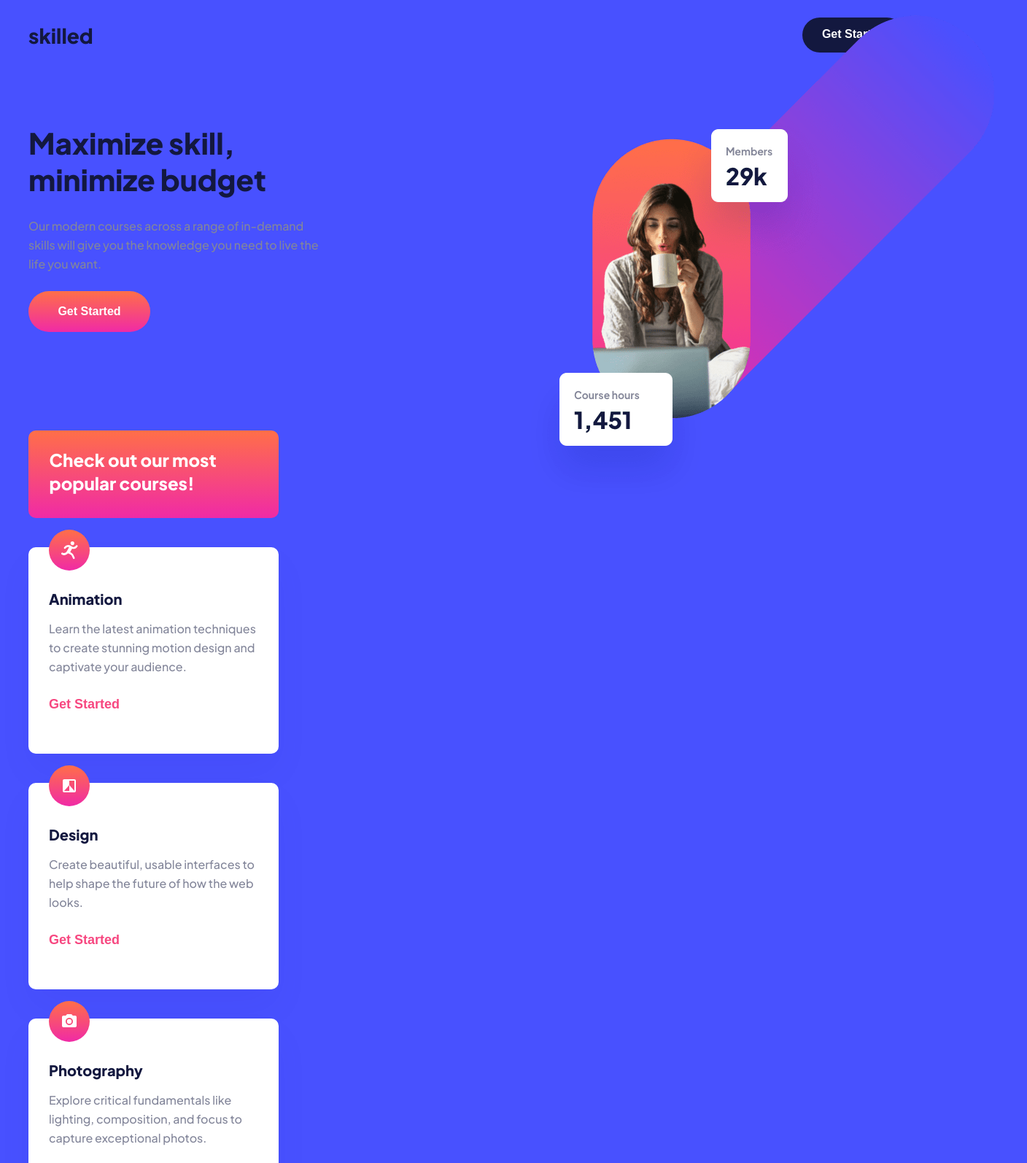
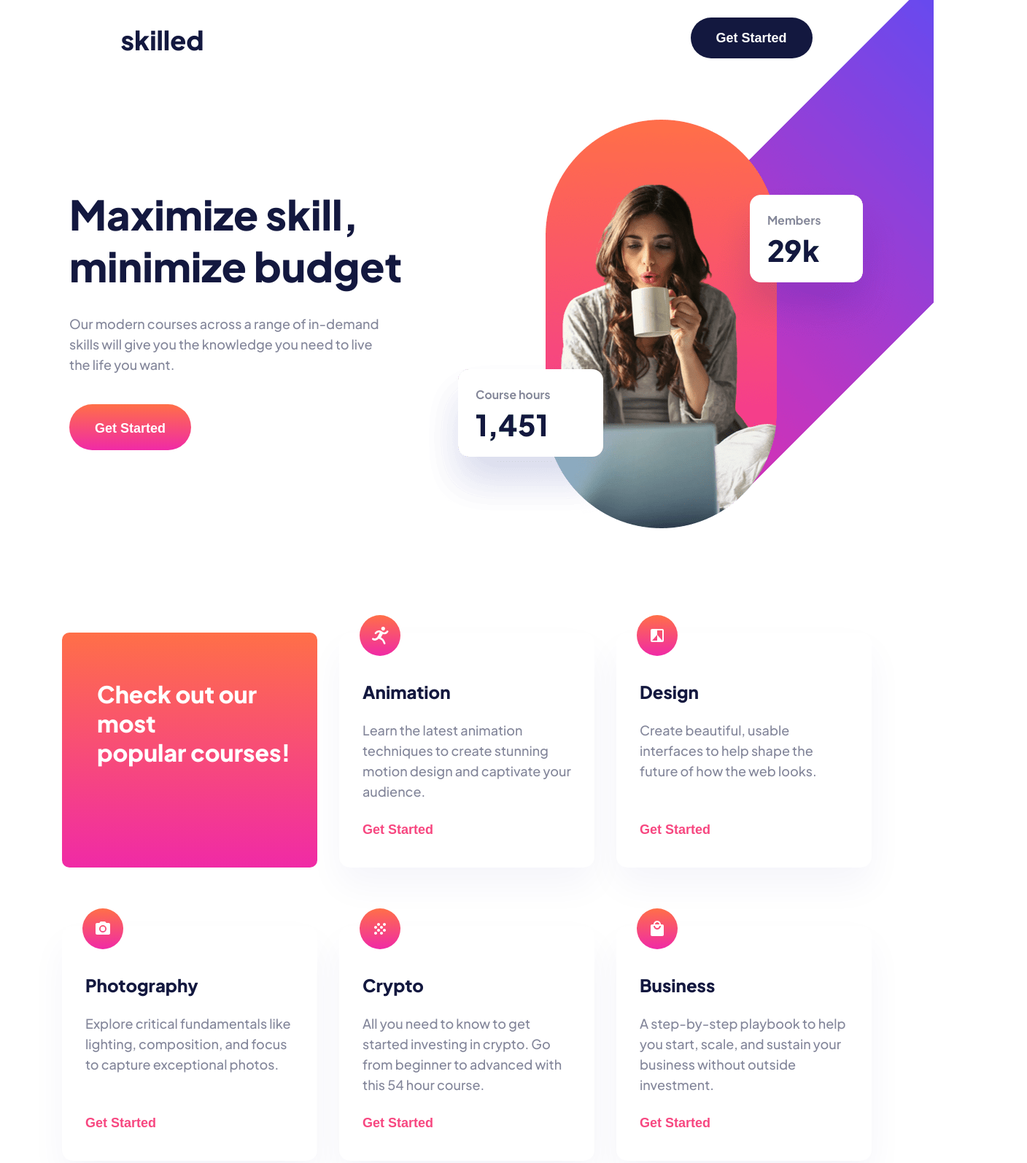
Before and after one commit to HarLey021/Skilled-E-Learning, a plain HTML site: page index.html in a window 1280 px wide. Shown: the top 1594 px of the page at 73% size, 1408 px wide, since content can reach past the window. Drawn offline with Linux system fonts and the light colour scheme.

Commit message:
create folder

```diff
--- a/index.html
+++ b/index.html
@@ -34,7 +34,6 @@
             </div>
             <div class="main-photo">
                 <img class="mobile-photo" src="./photos/image-hero-mobile.png" alt="hero">
-            <img class="tablet-photo" src="./photos/image-hero-tablet.png" alt="">
             </div>
         </div>
         <section class="card-container">
@@ -43,7 +42,7 @@
             </div>
 
             <div class="card">
-                <img src="./photos/icon-animation.svg" alt="Animation">
+                <img class="icon" src="./photos/icon-animation.svg" alt="Animation">
                 <div>
                     <h3>Animation</h3>
                     <p>Learn the latest animation techniques to create stunning motion design and captivate your
@@ -53,7 +52,7 @@
             </div>
 
             <div class="card">
-                <img src="./photos/icon-design.svg" alt="Design">
+                <img class="icon" src="./photos/icon-design.svg" alt="Design">
                 <div>
                     <h3>Design</h3>
                     <p>Create beautiful, usable interfaces to help shape the future of how the web looks.</p>
@@ -62,7 +61,7 @@
             </div>
 
             <div class="card">
-                <img src="./photos/icon-photography.svg" alt="Photography">
+                <img class="icon" src="./photos/icon-photography.svg" alt="Photography">
                 <div>
                     <h3>Photography</h3>
                     <p>Explore critical fundamentals like lighting, composition, and focus to capture exceptional
@@ -72,17 +71,18 @@
             </div>
 
             <div class="card">
-                <img src="./photos/icon-crypto.svg" alt="Crypto">
+                <img class="icon" src="./photos/icon-crypto.svg" alt="Crypto">
                 <div>
                     <h3>Crypto</h3>
-                    <p>All you need to know to get started investing in crypto. Go from beginner to advanced with this
+                    <p>All you need to know to get started investing in crypto. Go from beginner to advanced with
+                        this
                         54 hour course.</p>
                     <button>Get Started</button>
                 </div>
             </div>
 
             <div class="card">
-                <img src="./photos/icon-business.svg" alt="Business">
+                <img class="icon" src="./photos/icon-business.svg" alt="Business">
                 <div>
                     <h3>Business</h3>
                     <p>A step-by-step playbook to help you start, scale, and sustain your business without outside
@@ -94,10 +94,13 @@
     </main>
 
     <footer>
+        <div class="inner-footer">
             <h2 class="h2-footer">skilled</h2>
             <button class="btn-footer">
                 <p class="p-footer-button">Get Started</p>
+        </div>
         </button>
     </footer>
 </body>
+
 </html>
--- a/style.css
+++ b/style.css
@@ -1,40 +1,48 @@
 /* --------------------------Mobile Version-------------------------- */
-
+@media (min-width: 375px) {
   body {
-        font-family: 'Plus Jakarta Sans', sans-serif;
-        width: 375px;
+    width: 100%;
+    box-sizing: border-box;
+    font-family: "Plus Jakarta Sans", sans-serif;
     display: flex;
+    justify-content: center;
+    align-items: center;
     flex-direction: column;
-        background-color: linear-gradient(180deg, #FFFFFF 0%, #F0F1FF 100%);
+    background: linear-gradient(180deg, #ffffff 0%, #f0f1ff 100%) !important;
   }
 
   header {
+    width: 100%;
     padding: 16px;
     display: flex;
     justify-content: space-between;
-        padding-bottom: 0;
+    align-items: center;
+    margin-bottom: 20px;
   }
 
   .header-h2 {
     font-weight: 800;
     font-size: 28px;
     line-height: 35px;
-        color: #13183F;
+    color: #13183f;
     margin-top: 6px;
+    margin-left: 16px;
   }
 
   .header-button {
-        background: #13183F;
+    background: #13183f;
     border-radius: 28px;
     width: 140px;
     height: 48px;
     display: flex;
     justify-content: center;
     border: none;
+    margin-right: 16px;
   }
 
   .p-header-button {
-        color: #FFFFFF;
+
+    color: #ffffff;
     font-weight: 700;
     font-size: 16px;
     line-height: 28px;
@@ -47,15 +55,15 @@
   }
 
   h1 {
-        color: #13183F;
+    color: #13183f;
     font-weight: 800;
     font-size: 40px;
     line-height: 50px;
     margin-bottom: 26px;
-        overflow-wrap: break-word ;
+    overflow-wrap: break-word;
   }
 
-    .budget{
+  .budget {
     width: 343px;
     padding: 0;
     margin: 0;
@@ -63,7 +71,7 @@
 
   .budgetP {
     width: 343px;
-        color: #83869A;
+    color: #83869a;
     font-weight: 500;
     font-size: 16px;
     width: 343px;
@@ -75,7 +83,7 @@
   .budget-button {
     width: 167px;
     height: 56px;
-        background: linear-gradient(180deg, #FF6F48 0%, #F02AA6 100%);
+    background: linear-gradient(180deg, #ff6f48 0%, #f02aa6 100%);
     border-radius: 31.5px;
     border: none;
     display: flex;
@@ -86,7 +94,7 @@
   }
 
   .p-budget-button {
-        color: #FFFFFF;
+    color: #ffffff;
     font-weight: 700;
     font-size: 16px;
     width: 92px;
@@ -104,7 +112,7 @@
     margin-left: 0;
   }
 
-    .tablet-photo{
+  .tablet-photo {
     display: none !important;
   }
 
@@ -116,18 +124,16 @@
   }
 
   .card-header {
-        margin-top: -21px;
     width: 343px;
     height: 120px;
-        background: linear-gradient(180deg, #FF6F48 0%, #F02AA6 100%);
+    background: linear-gradient(180deg, #ff6f48 0%, #f02aa6 100%);
     border-radius: 10px;
     display: flex;
     justify-content: center;
-
   }
 
   .h2-card-header {
-        color: #FFFFFF;
+    color: #ffffff;
     font-weight: 800;
     font-size: 24px;
     line-height: 32px;
@@ -143,13 +149,13 @@
   .card {
     width: 343px;
     height: 283px;
-        background-color: #FFFFFF;
+    background-color: #ffffff;
     box-shadow: 0px 25px 50px rgba(6, 22, 141, 0.0442381);
     border-radius: 10px;
   }
 
   h3 {
-        color: #13183F;
+    color: #13183f;
     font-weight: 800;
     font-size: 20px;
     line-height: 25px;
@@ -159,7 +165,7 @@
   }
 
   p {
-        color: #83869A;
+    color: #83869a;
     font-weight: 500;
     font-size: 16px;
     line-height: 26px;
@@ -170,7 +176,7 @@
   }
 
   button {
-        color: #F74780;
+    color: #f74780;
     background: none;
     border: none;
     font-weight: 700;
@@ -181,57 +187,68 @@
   }
 
   footer {
+    width: 100%;
     height: 120px;
-        padding: 16px;
-        background: #13183F;
+    background: #13183f;
     display: flex;
     align-items: center;
+    justify-content: center;
+  }
+
+  .inner-footer {
+    max-width: 375px;
+    width: 100%;
+    display: flex;
     justify-content: space-between;
   }
 
-    .h2-footer{
-        color: #FFFFFF;
+  .h2-footer {
+    margin-left: 16px;
+    color: #ffffff;
     font-weight: 800;
     font-size: 28px;
     line-height: 35px;
-
   }
 
-    .btn-footer{
+  .btn-footer {
+    margin-right: 16px;
     width: 140px;
     height: 48px;
-        background: linear-gradient(180deg, #4851FF 0%, #F02AA6 100%);
+    background: linear-gradient(180deg, #4851ff 0%, #f02aa6 100%);
     border-radius: 28px;
     display: flex;
   }
 
-    .p-footer-button{
-        color: #FFFFFF;
+  .p-footer-button {
+    color: #ffffff;
     font-weight: 700;
     font-size: 16px;
     line-height: 28px;
     margin-top: 9px;
     margin-left: 0;
   }
-
+}
 
 /* --------------------------Tablet Version-------------------------- */
 
- @media (min-width: 768px){
+@media (min-width: 768px) {
   body {
-        background-color: #4851FF;
-        overflow-x: hidden !important;
-        width: 100%;
-        font-family: 'Plus Jakarta Sans', sans-serif;
+    background-image: url("./photos/image-hero-tablet.png") !important;
+    background-repeat: no-repeat !important;
+    background-position: top -90px right -300px !important;
+    font-family: "Plus Jakarta Sans", sans-serif;
     display: flex;
     flex-direction: column;
-        /* background: linear-gradient(180deg, #FFFFFF 0%, #F0F1FF 100%); */
+    background-color: linear-gradient(180deg, #ffffff 0%, #f0f1ff 100%);
   }
 
   header {
-        padding-top: 24px;
-        padding-left: 39px;
-        padding-right: 40px;
+    width: 100%;
+    margin-top: 24px;
+    margin-bottom: 99px;
+    padding: 0;
+    margin-left: 39px;
+    margin-right: 40px;
     display: flex;
     justify-content: space-between;
   }
@@ -240,22 +257,24 @@
     font-weight: 800;
     font-size: 28px;
     line-height: 35px;
-        color: #13183F;
+    color: #13183f;
     margin-top: 7px;
+    margin-left: 39px;
   }
 
   .header-button {
-        background: #13183F;
+    background: #13183f;
     border-radius: 28px;
     width: 140px;
     height: 48px;
     display: flex;
     justify-content: center;
     border: none;
+    margin-right: 39px;
   }
 
   .p-header-button {
-        color: #FFFFFF;
+    color: #ffffff;
     font-weight: 700;
     font-size: 16px;
     line-height: 28px;
@@ -263,34 +282,31 @@
   }
 
   main {
-        padding: 39px;
-        overflow: hidden !important;
+    margin: 0;
+    padding: 0;
   }
 
-    .budget-photo{
-        display: flex;
-        /* position: relative; */
+  .budget {
+    width: 398px;
+    height: 284px;
+    margin-left: 39px;
+    margin-bottom: 210px;
   }
 
   h1 {
     width: 326px;
     height: 101px;
-        color: #13183F;
+    color: #13183f;
     font-weight: 800;
     font-size: 40px;
     line-height: 50px;
-        margin-top: 60px;
     margin-bottom: 25px;
   }
 
-    .budget{
-        width: 398px;
-        height: 284px;
-    }
   .budgetP {
     width: 398px;
     height: 78px;
-        color: #83869A;
+    color: #83869a;
     font-weight: 500;
     font-size: 16px;
     line-height: 26px;
@@ -300,7 +316,7 @@
   .budget-button {
     width: 167px;
     height: 56px;
-        background: linear-gradient(180deg, #FF6F48 0%, #F02AA6 100%);
+    background: linear-gradient(180deg, #ff6f48 0%, #f02aa6 100%);
     border-radius: 31.5px;
     border: none;
     display: flex;
@@ -311,7 +327,7 @@
   }
 
   .p-budget-button {
-        color: #FFFFFF;
+    color: #ffffff;
     font-weight: 700;
     font-size: 16px;
     width: 92px;
@@ -320,121 +336,130 @@
     margin: 0;
   }
 
-    .mobile-photo{
+  .mobile-photo {
     display: none;
   }
 
-    .budget-photo{
-        overflow: hidden;
-        height: 500px;
-    }
-
-    .tablet-photo{
-        display: block !important;
-        position: absolute;
-        top: 0%;
-        right: -10%;
+  section {
+    display: flex;
+    flex-direction: column;
+    justify-content: center;
+    align-items: center;
+    margin: 0;
   }
 
   .card-container {
+    max-width: 1110px;
+    width: 100%;
     display: flex;
-        flex-direction: column;
-        gap: 40px;
-        margin-bottom: 64px;
+    flex-direction: row;
+    flex-wrap: wrap;
+    flex-direction: row;
+    row-gap: 56px;
+    column-gap: 10px;
+    margin-bottom: 86px;
+    margin-right: 0;
   }
 
   .card-header {
-        margin-top: -21px;
-        width: 343px;
-        height: 120px;
-        background: linear-gradient(180deg, #FF6F48 0%, #F02AA6 100%);
+    width: 340px;
+    height: 259px;
+    background: linear-gradient(180deg, #ff6f48 0%, #f02aa6 100%);
     border-radius: 10px;
-        display: flex;
-        justify-content: center;
-
   }
 
   .h2-card-header {
-        color: #FFFFFF;
+    color: #ffffff;
     font-weight: 800;
     font-size: 24px;
     line-height: 32px;
     width: 286px;
-        margin-top: 24px;
+    margin-top: 56px;
+    margin-left: 32px;
   }
 
-    img {
+  .icon {
+    width: 56px;
+    height: 56px;
     margin-top: -24px;
     margin-left: 28px;
   }
 
   .card {
-        width: 343px;
-        height: 283px;
-        background-color: #FFFFFF;
+    width: 340px;
+    height: 259px;
+    background-color: #ffffff;
     box-shadow: 0px 25px 50px rgba(6, 22, 141, 0.0442381);
-        border-radius: 10px;
+    border-radius: 15px;
+    gap
   }
 
   h3 {
-        color: #13183F;
+    color: #13183f;
     font-weight: 800;
     font-size: 20px;
     line-height: 25px;
     margin-top: 24px;
-        margin-left: 28px;
+    margin-left: 32px;
     margin-bottom: 16px;
   }
 
   p {
-        color: #83869A;
+    color: #83869a;
     font-weight: 500;
     font-size: 16px;
     line-height: 26px;
     width: 286px;
     height: 78px;
-        margin-left: 28px;
+    margin-left: 32px;
     margin-bottom: 24px;
   }
 
   button {
-        color: #F74780;
+    color: #f74780;
     background: none;
     border: none;
     font-weight: 700;
     font-size: 18px;
     line-height: 28px;
-        margin-left: 28px;
+    margin-left: 32px;
     padding: 0;
   }
 
   footer {
     height: 120px;
-        padding: 16px;
-        background: #13183F;
+    background: #13183f;
     display: flex;
+    justify-content: center;
     align-items: center;
+  }
+
+  .inner-footer {
+    max-width: 689px;
+    width: 100%;
+    display: flex;
     justify-content: space-between;
   }
 
-    .h2-footer{
-        color: #FFFFFF;
+  .h2-footer {
+    color: #ffffff;
     font-weight: 800;
     font-size: 28px;
     line-height: 35px;
-
+    margin: 0;
   }
 
-    .btn-footer{
+  .btn-footer {
     width: 140px;
     height: 48px;
-        background: linear-gradient(180deg, #4851FF 0%, #F02AA6 100%);
+    background: linear-gradient(180deg, #4851ff 0%, #f02aa6 100%);
     border-radius: 28px;
     display: flex;
+    margin: 0;
   }
 
-    .p-footer-button{
-        color: #FFFFFF;
+  .p-footer-button {
+    color: #ffffff;
     font-weight: 700;
     font-size: 16px;
     line-height: 28px;
@@ -442,3 +467,172 @@
     margin-left: 0;
   }
 }
+
+/* --------------------------Desktop Version-------------------------- */
+
+@media (min-width: 1040px) {
+  body {
+    background-image: url("./photos/image-hero-desktop.png") !important;
+    background-repeat: no-repeat !important;
+    background-position: top -150px right -340px !important;
+  }
+
+  header {
+    display: flex;
+    justify-content: center;
+    align-items: center;
+    justify-content: space-between;
+    margin-top: 0;
+    margin-bottom: 178px;
+  }
+
+  .header-h2 {
+    width: 114px;
+    font-weight: 800;
+    font-size: 36px;
+    line-height: 45px;
+    margin-top: 29px;
+    margin-left: 166px;
+  }
+
+  .header-button {
+    margin-right: 166px;
+    width: 167px;
+    height: 56px;
+    margin-top: 24px;
+  }
+
+  .header-button:hover{
+    background: #666CA3;
+  }
+
+  .p-header-button {
+    width: 104px;
+    height: 28px;
+    font-weight: 700;
+    font-size: 18px;
+    line-height: 28px;
+    margin-top: 14px;
+  }
+
+  .budget{
+    width: 457px;
+    height: 359px;
+    margin-bottom: 250px;
+    margin-left: 10px;
+  }
+
+  h1{
+    width: 457px;
+    height: 143px;
+    font-weight: 800;
+    font-size: 56px;
+    line-height: 71px;
+    margin-bottom: 29px;
+  }
+
+  .budgetP{
+    width: 445px;
+    height: 84px;
+    font-weight: 500;
+    font-size: 18px;
+    line-height: 28px;
+    margin-bottom: 40px;
+  }
+
+  .budget-button{
+    width: 167px;
+    height: 63px;
+    border-radius: 31.5px;
+  }
+
+  .budget-button:hover{
+    background: linear-gradient(0deg, rgba(255, 255, 255, 0.5), rgba(255, 255, 255, 0.5)), linear-gradient(180deg, #FF6F48 0%, #F02AA6 100%);
+  }
+
+  .p-budget-button{
+    width: 104px;
+    font-weight: 700;
+    font-size: 18px;
+    line-height: 28px;
+  }
+
+  .card-container{
+    row-gap: 80px;
+    column-gap: 30px;
+    margin-bottom: 140px;
+  }
+
+  .card-header{
+    width: 350px;
+    height: 322px;
+  }
+
+  .h2-card-header{
+    width: 286px;
+    height: 120px;
+    font-weight: 800;
+    font-size: 32px;
+    line-height: 40px;
+    margin-top: 64px;
+  }
+
+  .card{
+    width: 350px;
+    height: 322px;
+    border-radius: 15px;
+  }
+
+  h3{
+    font-weight: 800;
+    font-size: 24px;
+    line-height: 30px;
+    margin-top: 32px;
+    margin-bottom: 24px;
+  }
+
+  p{
+    width: 286px;
+    height: 112px;
+    font-weight: 500;
+    font-size: 18px;
+    line-height: 28px;
+  }
+
+
+  .inner-footer {
+    max-width: 1110px;
+    width: 100%;
+    display: flex;
+    justify-content: space-between;
+  }
+
+  button:hover{
+    color: #FFA7C3;
+  }
+
+  .h2-footer{
+    font-weight: 800;
+    font-size: 36px;
+    line-height: 45px;
+  }
+
+  .btn-footer{
+    width: 167px;
+    height: 56px;
+  }
+
+  .btn-footer:hover{
+    background: linear-gradient(0deg, rgba(255, 255, 255, 0.5), rgba(255, 255, 255, 0.5)), linear-gradient(180deg, #4851FF -54.32%, #F02AA6 100%);
+  }
+
+  .p-footer-button{
+    width: 104px;
+    height: 28px;
+    font-weight: 700;
+    font-size: 18px;
+    line-height: 28px;
+    margin-top: 14px;
+    margin-left: 32px;
+  }
+}
```
Lines whose indentation alone changed are shown as unchanged.
